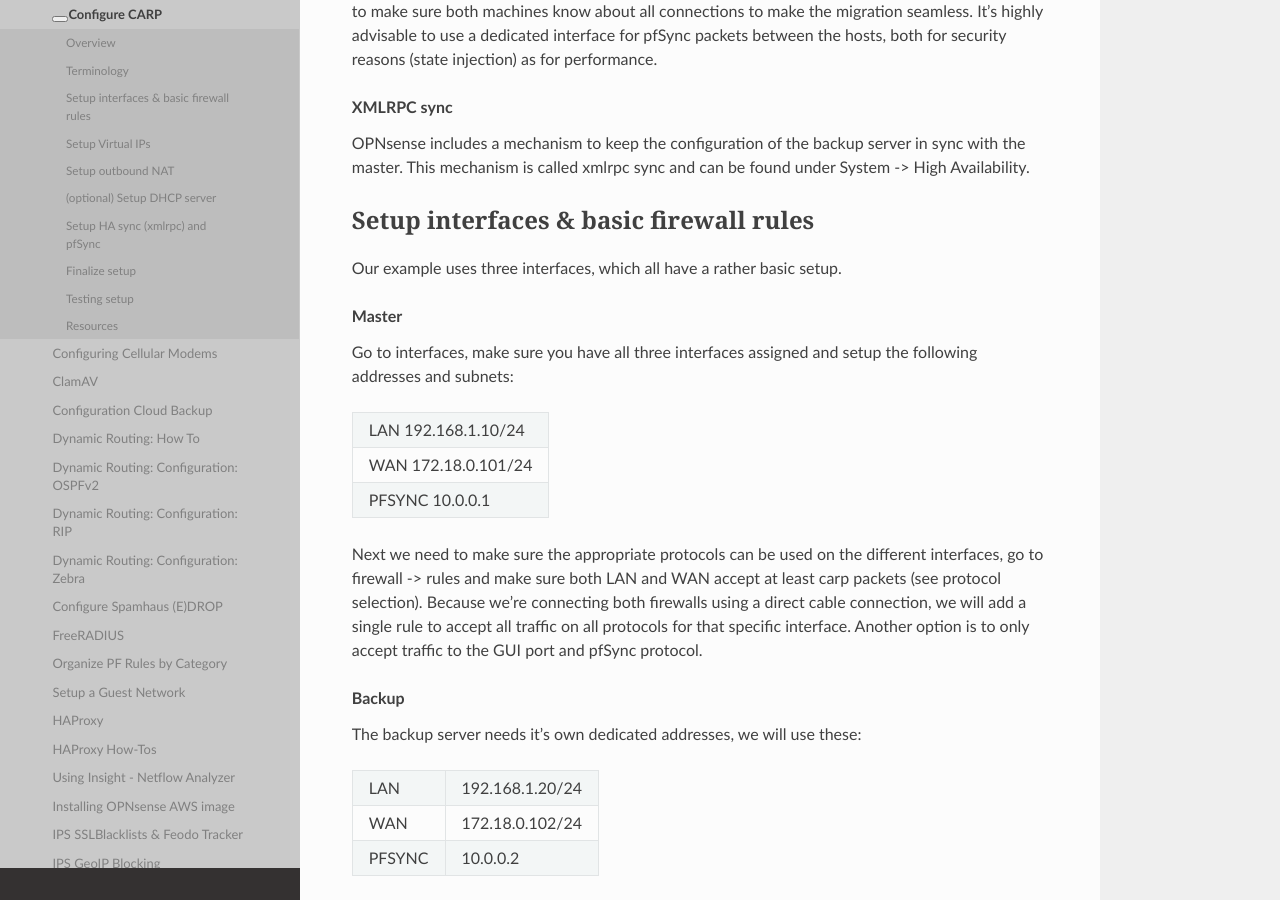
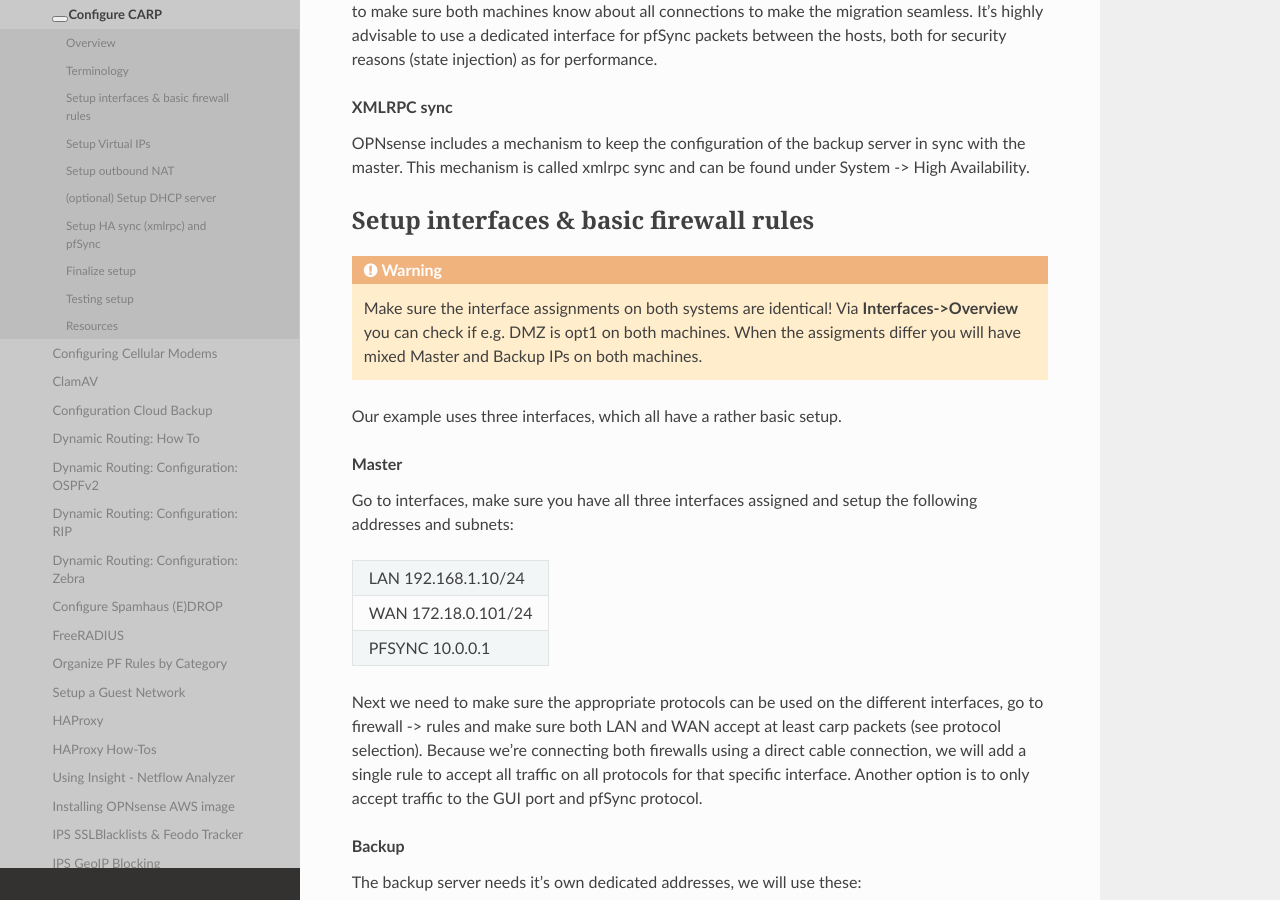
Before and after one commit to opnsense/docs, a Sphinx documentation site: the page built from source/manual/how-tos/carp.rst, in a window 1280 px wide and 900 px high, scrolled down 1351 px. Built offline with Sphinx 7.4.7 and the Read the Docs theme 2.0.0, drawn with Linux system fonts in a browser that asks for light colours; nearby versions of some CDN libraries; some web fonts are replaced; library files that are not in the unit come from our copies.

Commit message:
Update carp.rst (#45)
* Update carp.rst

* Update carp.rst

```diff
--- a/source/manual/how-tos/carp.rst
+++ b/source/manual/how-tos/carp.rst
@@ -65,6 +65,12 @@
 -----------------------------------------
 Setup interfaces & basic firewall rules
 -----------------------------------------
+
+.. Warning::
+    Make sure the interface assignments on both systems are identical!
+    Via **Interfaces->Overview** you can check if e.g. DMZ is opt1 on
+    both machines. When the assigments differ you will have mixed
+    Master and Backup IPs on both machines.
 
 Our example uses three interfaces, which all have a rather basic setup.
 
```
